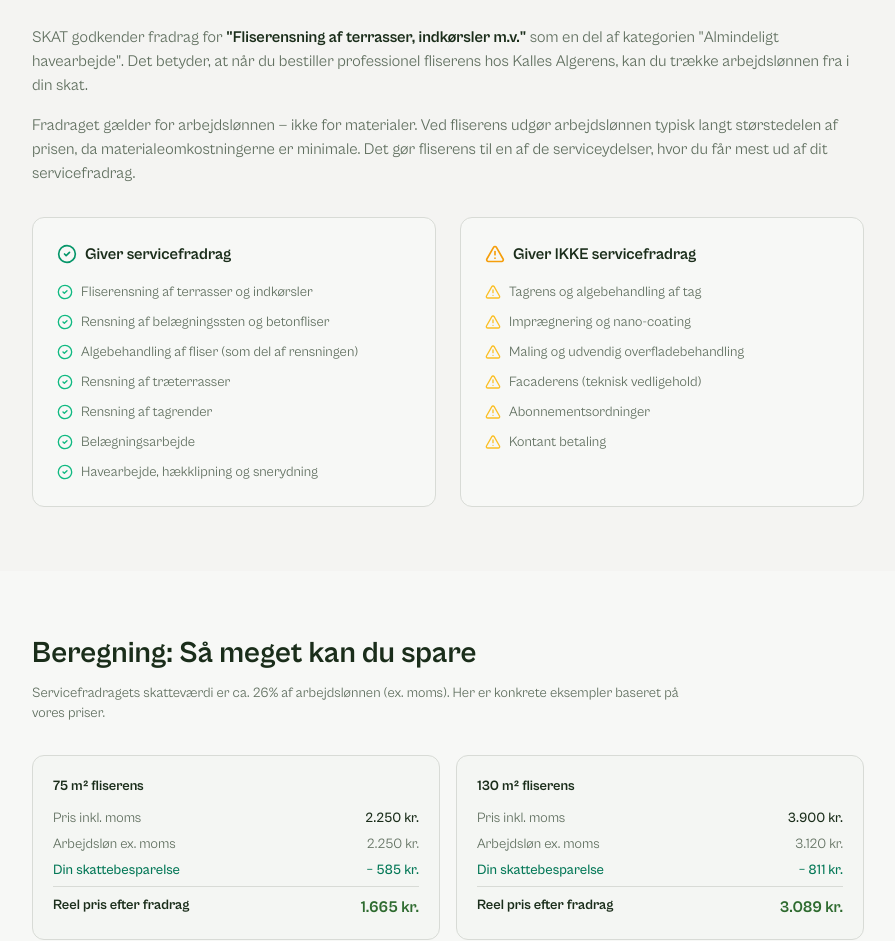
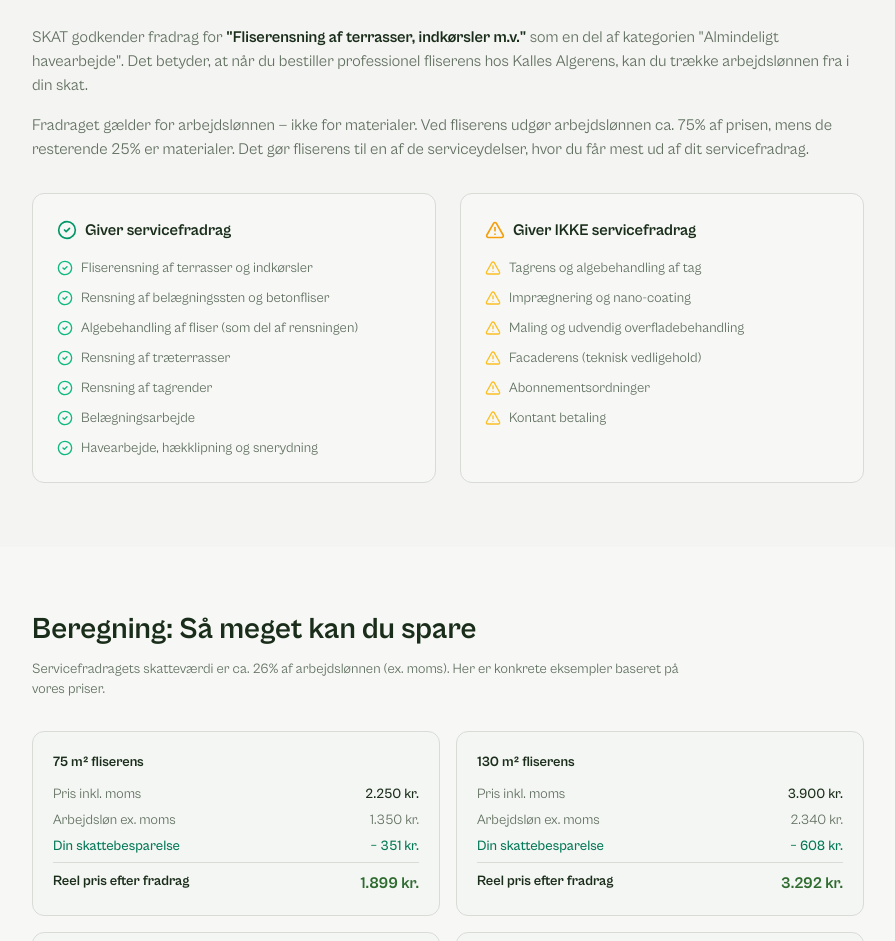
Before and after one commit to vincentdiezdk/kalles-nextjs, a Next.js app: page /servicefradrag in a window 1280 px wide. Shown: the part 1051-1992 px from the top of the page, without its empty margins (192-1087 px from the left). Built offline with nearby package versions, Linux system fonts and the light colour scheme.

Commit message:
fix: servicefradrag examples — 75% labor / 25% materials split
Updated examples array in ServicefradragPageContent.tsx to reflect
the correct 75/25 split (arbejdslon = 75% of price ex moms).
Calculator.tsx was already updated in previous commit.

```diff
--- a/src/app/servicefradrag/ServicefradragPageContent.tsx
+++ b/src/app/servicefradrag/ServicefradragPageContent.tsx
@@ -28,10 +28,10 @@
 
 /* ─── Example calculations ─── */
 const examples = [
-  { label: "75 m² fliserens", arbejdslon: 2250, total: 2250 },
-  { label: "130 m² fliserens", arbejdslon: 3120, total: 3900 },
-  { label: "200 m² fliserens + nano", arbejdslon: 5600, total: 7000 },
-  { label: "Par — 2 × fradrag", arbejdslon: 7200, total: 9000, dobbelt: true },
+  { label: "75 m² fliserens", arbejdslon: 1350, total: 2250 },
+  { label: "130 m² fliserens", arbejdslon: 2340, total: 3900 },
+  { label: "200 m² fliserens + nano", arbejdslon: 4200, total: 7000 },
+  { label: "Par — 2 × fradrag", arbejdslon: 5400, total: 9000, dobbelt: true },
 ];
 
 /* ─── FAQ data ─── */
@@ -46,7 +46,7 @@
   },
   {
     q: "Hvor meget kan jeg spare i skat på fliserens?",
-    a: "Skatteværdien af servicefradraget er ca. 26%. Hvis du betaler 3.900 kr. for fliserens (heraf 3.120 kr. i arbejdsløn ex. moms), sparer du ca. 811 kr. i skat. Er I to voksne i husstanden, kan I hver især bruge jeres fradrag — det dobbelte besparelse.",
+    a: "Skatteværdien af servicefradraget er ca. 26%. Hvis du betaler 3.900 kr. for fliserens (heraf ca. 2.340 kr. i arbejdsløn ex. moms — 75% af prisen er mandetimer), sparer du ca. 608 kr. i skat. Er I to voksne i husstanden, kan I hver især bruge jeres fradrag — det dobbelte besparelse.",
   },
   {
     q: "Kan jeg bruge servicefradraget på mit sommerhus?",
@@ -193,9 +193,9 @@
             </p>
             <p>
               Fradraget gælder for arbejdslønnen — ikke for materialer. Ved
-              fliserens udgør arbejdslønnen typisk langt størstedelen af prisen,
-              da materialeomkostningerne er minimale. Det gør fliserens til en af
-              de serviceydelser, hvor du får mest ud af dit servicefradrag.
+              fliserens udgør arbejdslønnen ca. 75% af prisen, mens de resterende
+              25% er materialer. Det gør fliserens til en af de serviceydelser,
+              hvor du får mest ud af dit servicefradrag.
             </p>
           </div>
 
--- a/src/components/calculator.tsx
+++ b/src/components/calculator.tsx
@@ -215,8 +215,10 @@
   // Fliserens er dækket under "Fliserensning af terrasser, indkørsler m.v."
   const SERVICE_FRADRAG_MAX = 18300;
   const FRADRAG_SKAT_PCTG = 0.26;
-  // Arbejdsløn = price ex moms (materialer er minimale ved fliserens)
-  const fradragBase = priceExMoms !== null ? Math.min(priceExMoms, SERVICE_FRADRAG_MAX) : null;
+  const LABOR_SHARE = 0.75; // 75% mandetimer, 25% materialer
+  // Kun arbejdsløn (75% af pris ex moms) er fradragsberettiget
+  const laborCost = priceExMoms !== null ? Math.round(priceExMoms * LABOR_SHARE) : null;
+  const fradragBase = laborCost !== null ? Math.min(laborCost, SERVICE_FRADRAG_MAX) : null;
   const skattebesparelse = fradragBase !== null ? Math.round(fradragBase * FRADRAG_SKAT_PCTG) : null;
   const effectivePrice = livePrice !== null && skattebesparelse !== null ? livePrice - skattebesparelse : null;
 
@@ -958,7 +960,8 @@
                   {(() => {
                     const resMoms = Math.round(price * 0.2);
                     const resExMoms = price - resMoms;
-                    const resFradrag = Math.min(resExMoms, 18300);
+                    const resLaborCost = Math.round(resExMoms * 0.75); // 75% mandetimer
+                    const resFradrag = Math.min(resLaborCost, 18300);
                     const resSkat = Math.round(resFradrag * 0.26);
                     return (
                       <div className="mt-2 space-y-1">
```
